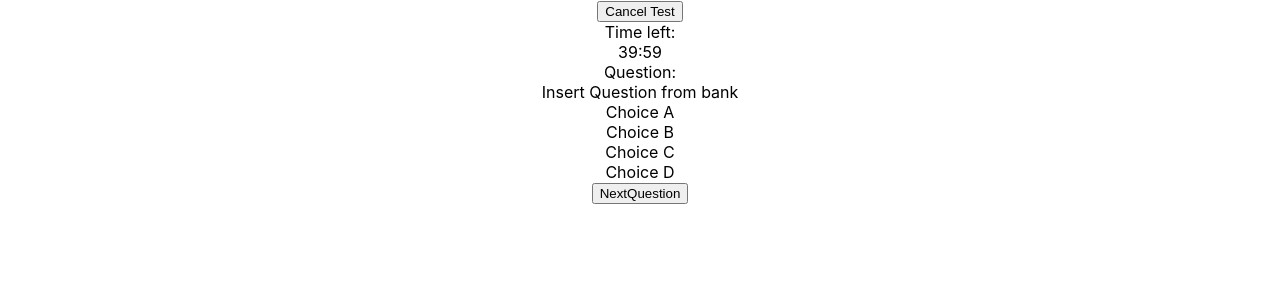
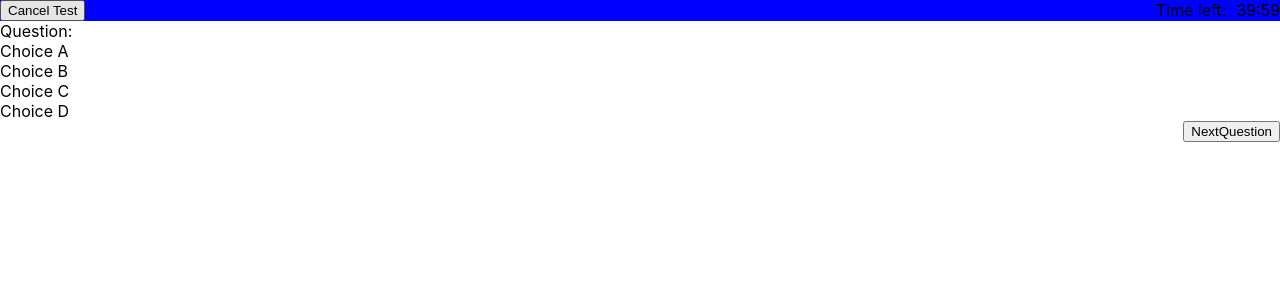
Before and after one commit to Team-2-MegaDevs/bela-testing-poc, a React (Create React App) app: page / in a window 1280 px wide. Shown: the top 300 px of the page. Built offline with nearby package versions, Linux system fonts and the light colour scheme; no server answers; the database is empty.

Commit message:
Finished basic bones for POC test

```diff
--- a/package.json
+++ b/package.json
@@ -10,6 +10,7 @@
     "@types/node": "^16.7.13",
     "@types/react": "^17.0.38",
     "@types/react-dom": "^17.0.11",
+    "@types/styled-components": "^5.1.21",
     "firebase": "^9.6.5",
     "react": "^17.0.2",
     "react-dom": "^17.0.2",
--- a/src/components/Test/TestFooter/TestFooter.js
+++ /dev/null
@@ -1,9 +0,0 @@
-const TestFooter = () => {
-    return (
-    <div className="footer-row">
-        <button>NextQuestion</button>
-    </div>
-    );
-}
-
-export default TestFooter;
--- /dev/null
+++ b/src/components/Test/TestFooter/TestFooter.tsx
@@ -0,0 +1,10 @@
+import * as React from "react";
+export default class TestFooter extends React.Component <{}> {
+  render() {
+    return (
+        <div style={{ display: 'flex', flexDirection: 'row', justifyContent: 'flex-end'}}>
+        <button>NextQuestion</button>
+    </div>
+    );
+  }
+}
--- a/src/components/Test/TestHeader/TestHeader.tsx
+++ b/src/components/Test/TestHeader/TestHeader.tsx
@@ -1,11 +1,18 @@
 import * as React from "react";
 import TestTimer from './TestTimer'
+
+
+
 export default class TestHeader extends React.Component <{}> {
   render() {
     return (
-      <div className="">
-        <button>Cancel Test</button>
-        <TestTimer/>
+      <div style={{ width: "100vw", backgroundColor: 'blue', display: 'flex', flexDirection: 'row'}} >
+        <div style={{ width: "50%", display: 'flex', flexDirection: 'row'}}>
+            <button >Cancel Test</button>
+        </div>
+        <div style={{ width: "50%", display: 'flex', flexDirection: 'row', justifyContent: 'flex-end'}}>
+            <TestTimer />
+        </div>
       </div>
     );
   }
--- a/src/components/Test/TestHeader/TestTimer.tsx
+++ b/src/components/Test/TestHeader/TestTimer.tsx
@@ -3,8 +3,8 @@
 export default class TestTimer extends React.Component <{}> {
   render() {
     return (
-      <div className="">
-        <div>Time left:</div>
+      <div  style={{ display: 'flex', flexDirection: 'row'}} >
+        <div style={{ paddingRight: '10px'}}>Time left:</div>
         <div>39:59</div>
       </div>
     );
--- a/src/components/Test/TestQuestion/TestQuestion.tsx
+++ b/src/components/Test/TestQuestion/TestQuestion.tsx
@@ -4,13 +4,13 @@
   render() {
     return (
       <div className="">
-        <div>Question:</div>
-        <div>Insert Question from bank</div>
-        <div className="answerList">
-            <div>Choice A</div>
-            <div>Choice B</div>
-            <div>Choice C</div>
-            <div>Choice D</div>
+        <div style={{ display: 'flex', flexDirection: 'row'}}>Question:</div>
+
+        <div style={{ width: "100vw", left: 0, display: 'flex', flexDirection: 'column'}}>
+            <div style={{ display: 'flex', flexDirection: 'row'}}>Choice A</div>
+            <div style={{ display: 'flex', flexDirection: 'row'}}>Choice B</div>
+            <div style={{ display: 'flex', flexDirection: 'row'}}>Choice C</div>
+            <div style={{ display: 'flex', flexDirection: 'row'}}>Choice D</div>
         </div>
       </div>
     );
```
Also changed, not shown: src/my-theme.ts (added, +13 -0 lines), src/styled.d.ts (added, +14 -0 lines), 2 other files (tests, documents, lock files or other folders).
